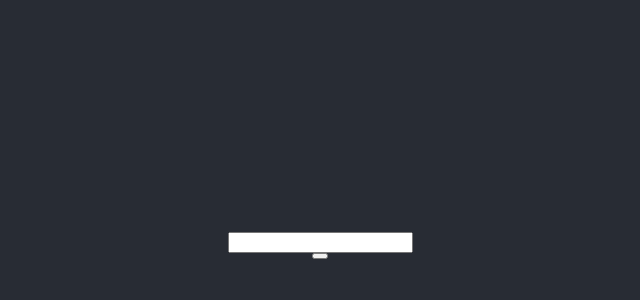
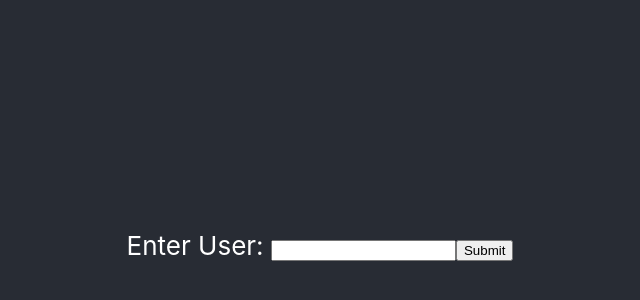
Before and after one commit to AWSMProdigy/Twitter-bot, a React (Create React App) app in the folder frontend/: page / in a window 1280 px wide. Shown: the part 94-394 px from the top of the page, without its empty margins (320-960 px from the left). Built offline with nearby package versions, Linux system fonts and the light colour scheme.

Commit message:
Cleaned up styling a small bit

```diff
--- a/frontend/src/App.js
+++ b/frontend/src/App.js
@@ -36,7 +36,8 @@ function App() {
     }
   }, [user])
 
-  function handleButton(){
+  function handleButton(e){
+    e.preventDefault();
     if(userToGrab.current.value === ""){
       alert("Please enter a user")
     }
@@ -64,8 +65,11 @@ function App() {
   return (
     <div className="App">
       <header className="App-header">
-        <input ref={userToGrab}></input>
-        <button onClick={handleButton}></button>
+        <form onSubmit={handleButton}>
+          <label>Enter User: </label>
+          <input id="userInput" ref={userToGrab}></input>
+          <input type="submit"></input>
+        </form>
         <h3>{user}</h3>
         <h3 id="lastTweet">{tweet}</h3>
       </header>
```
